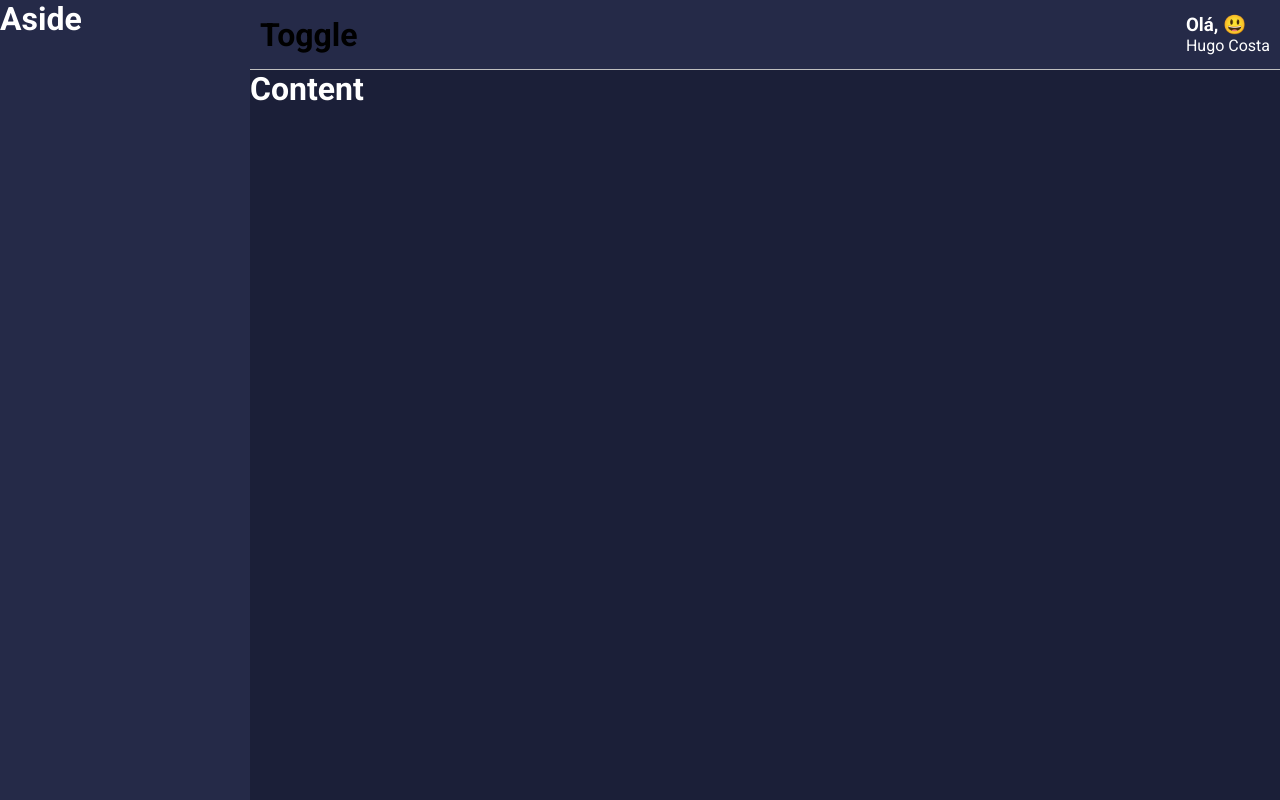
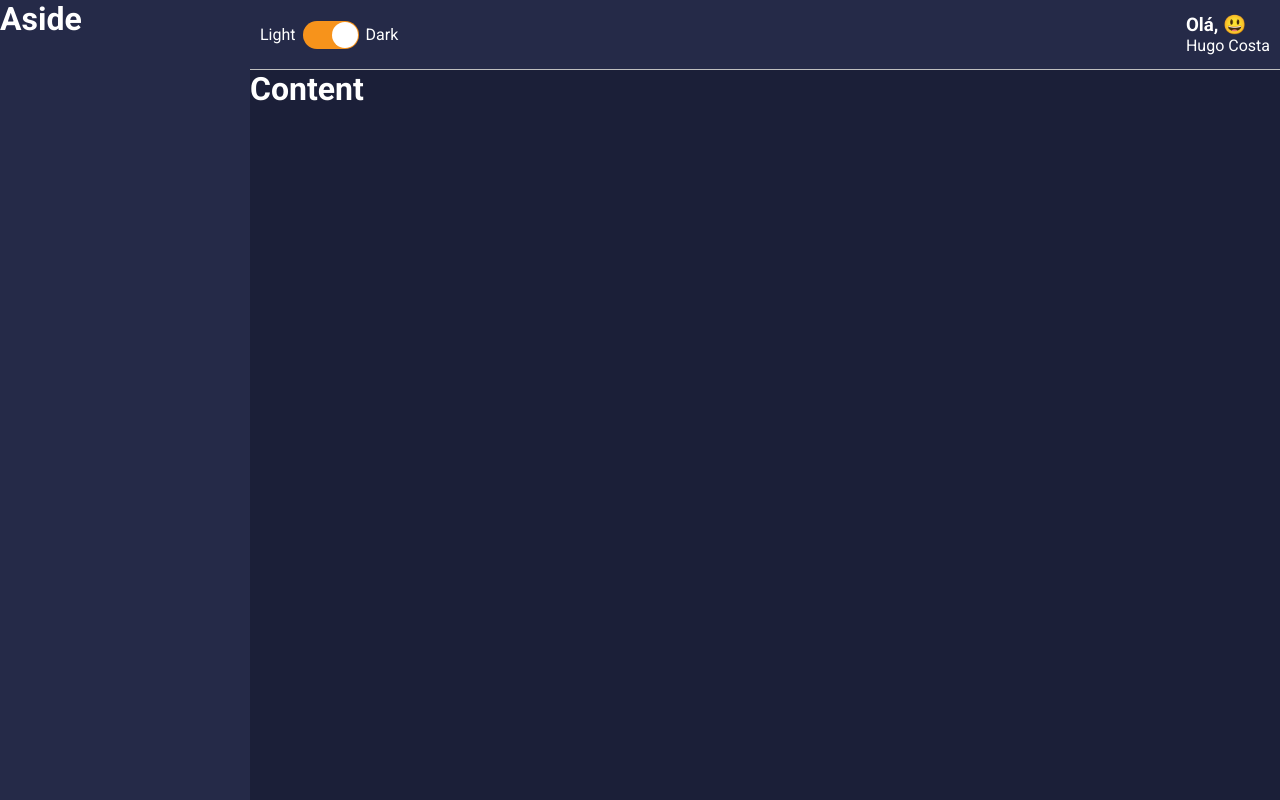
Before and after one commit to hgcosta/dashboard-financas, a React (Create React App) app: page / in a window 1280 px wide. Built offline with nearby package versions, Linux system fonts and the light colour scheme.

Commit message:
Switch for Theme Dark and Light

```diff
--- a/package.json
+++ b/package.json
@@ -13,6 +13,7 @@
     "react": "^18.2.0",
     "react-dom": "^18.2.0",
     "react-scripts": "5.0.1",
+    "react-switch": "^7.0.0",
     "styled-components": "^5.3.6",
     "typescript": "^4.9.5",
     "web-vitals": "^2.1.4"
--- a/src/components/MainHeader/index.tsx
+++ b/src/components/MainHeader/index.tsx
@@ -1,7 +1,7 @@
 import React, {useMemo} from 'react';
 
 import { Container, Profile, Welcome, UserName } from './styles';
-
+import Toggle from '../Toggle'
 import emojis from '../../utils/emojis';
 
 
@@ -14,7 +14,7 @@
 
     return (
         <Container>
-            <h1>Toggle</h1>
+            <Toggle/>
             <Profile>
                 <Welcome>Olá, {emoji}</Welcome>
                 <UserName>Hugo Costa</UserName>
--- /dev/null
+++ b/src/components/Toggle/index.tsx
@@ -0,0 +1,23 @@
+import React from 'react';
+import { Container, ToggleLabel, ToggleSelector } from './styles';
+
+const Toggle: React.FC = () =>{
+    return (
+    <>
+        <Container>
+            <ToggleLabel>Light</ToggleLabel>
+            <ToggleSelector
+                checked
+                onChange={()=> console.log('mudou')}
+                uncheckedIcon={false}
+                checkedIcon={false}
+            />
+            <ToggleLabel>Dark</ToggleLabel>
+
+        </Container>
+
+    </>
+    )
+}
+
+export default Toggle
--- /dev/null
+++ b/src/components/Toggle/styles.ts
@@ -0,0 +1,23 @@
+import styled from  'styled-components'
+import Switch, {ReactSwitchProps} from 'react-switch'
+
+export const Container = styled.div`
+    display: flex;
+    align-items: center;
+
+`;
+
+export const ToggleSelector = styled(Switch).attrs<ReactSwitchProps>(
+    ({theme}) =>({
+        onColor: theme.colors.info,
+        offColor: theme.colors.warning,
+    })
+
+)<ReactSwitchProps>`margin:0 7px;`;
+
+
+
+export  const ToggleLabel = styled.span`
+   color:${props => props.theme.colors.white};
+
+`
```
Also changed, not shown: 1 other file (tests, documents, lock files or other folders).
